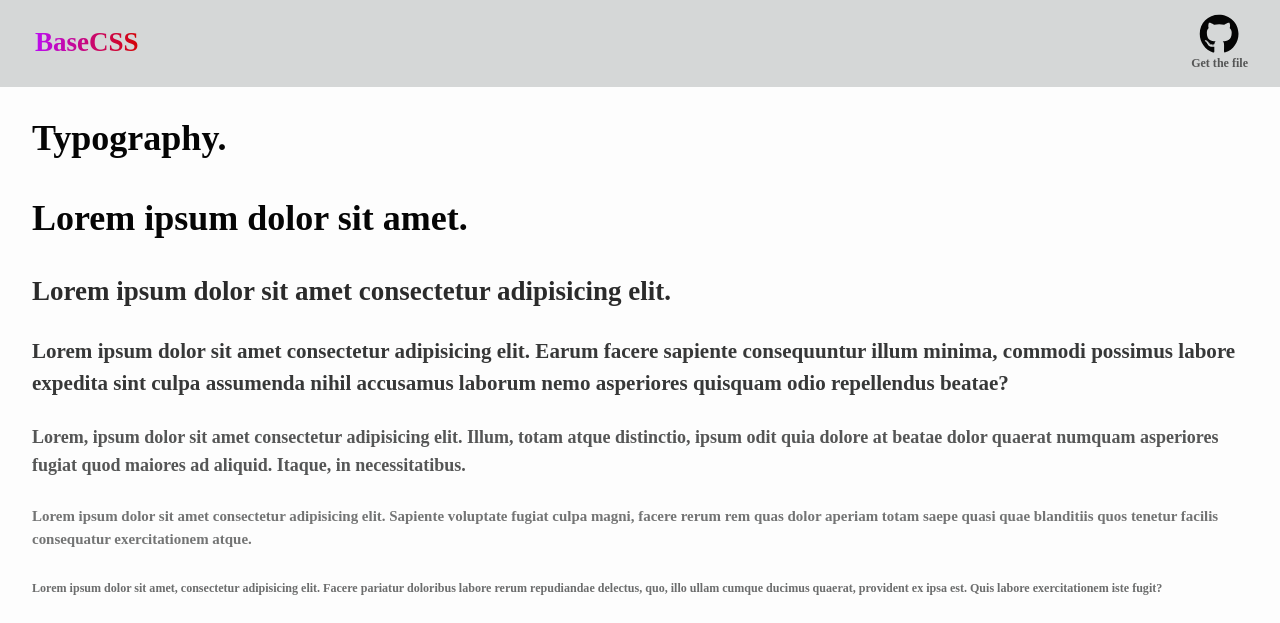
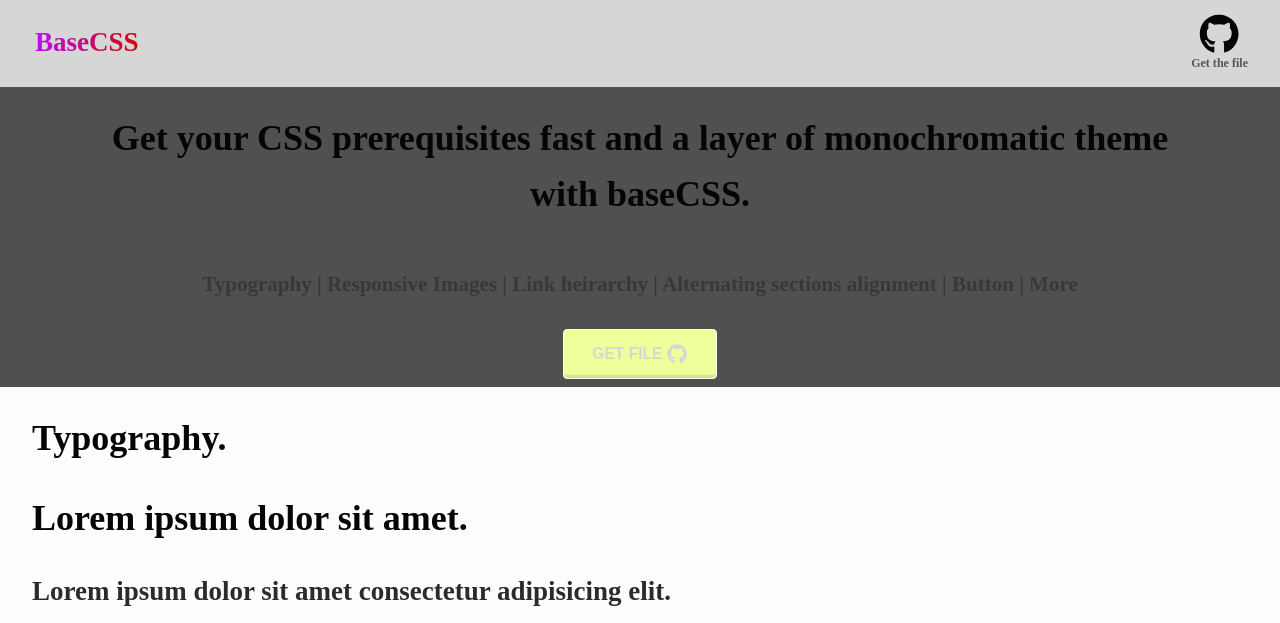
Before and after one commit to codechini/baseCSS, a plain HTML site: page index.html in a window 1280 px wide. Shown: the top 623 px of the page. Drawn offline with Linux system fonts and the light colour scheme.

Commit message:
about added

```diff
--- a/index.html
+++ b/index.html
@@ -39,7 +39,20 @@
       </li>
     </ul>
   </nav>
+  <div class="flex-center" style="flex-direction: column;background-color: rgb(80,80,80);">
+    <h1>Get your CSS prerequisites fast and a layer of monochromatic theme <br> with baseCSS.</h1>
+    <h3>Typography | Responsive Images | Link heirarchy | Alternating sections alignment | Button | More</h3>
+    <button style="background-color:var(--color1); color: var(--bg);display: flex;align-items: center;gap: 5px;">
+      <h3 style="color: var(--bg-container);margin: 0;">Get file</h3>
+      <svg xmlns="http://www.w3.org/2000/svg" height="20" width="20.25" viewBox="0 0 496 512"
+        style="color: var(--color1);"><!--!Font Awesome Free 6.5.1 by @fontawesome - https://fontawesome.com License - https://fontawesome.com/license/free Copyright 2024 Fonticons, Inc.-->
+        <path fill="var(--bg-container)"
+          d="M165.9 397.4c0 2-2.3 3.6-5.2 3.6-3.3 .3-5.6-1.3-5.6-3.6 0-2 2.3-3.6 5.2-3.6 3-.3 5.6 1.3 5.6 3.6zm-31.1-4.5c-.7 2 1.3 4.3 4.3 4.9 2.6 1 5.6 0 6.2-2s-1.3-4.3-4.3-5.2c-2.6-.7-5.5 .3-6.2 2.3zm44.2-1.7c-2.9 .7-4.9 2.6-4.6 4.9 .3 2 2.9 3.3 5.9 2.6 2.9-.7 4.9-2.6 4.6-4.6-.3-1.9-3-3.2-5.9-2.9zM244.8 8C106.1 8 0 113.3 0 252c0 110.9 69.8 205.8 169.5 239.2 12.8 2.3 17.3-5.6 17.3-12.1 0-6.2-.3-40.4-.3-61.4 0 0-70 15-84.7-29.8 0 0-11.4-29.1-27.8-36.6 0 0-22.9-15.7 1.6-15.4 0 0 24.9 2 38.6 25.8 21.9 38.6 58.6 27.5 72.9 20.9 2.3-16 8.8-27.1 16-33.7-55.9-6.2-112.3-14.3-112.3-110.5 0-27.5 7.6-41.3 23.6-58.9-2.6-6.5-11.1-33.3 2.6-67.9 20.9-6.5 69 27 69 27 20-5.6 41.5-8.5 62.8-8.5s42.8 2.9 62.8 8.5c0 0 48.1-33.6 69-27 13.7 34.7 5.2 61.4 2.6 67.9 16 17.7 25.8 31.5 25.8 58.9 0 96.5-58.9 104.2-114.8 110.5 9.2 7.9 17 22.9 17 46.4 0 33.7-.3 75.4-.3 83.6 0 6.5 4.6 14.4 17.3 12.1C428.2 457.8 496 362.9 496 252 496 113.3 383.5 8 244.8 8zM97.2 352.9c-1.3 1-1 3.3 .7 5.2 1.6 1.6 3.9 2.3 5.2 1 1.3-1 1-3.3-.7-5.2-1.6-1.6-3.9-2.3-5.2-1zm-10.8-8.1c-.7 1.3 .3 2.9 2.3 3.9 1.6 1 3.6 .7 4.3-.7 .7-1.3-.3-2.9-2.3-3.9-2-.6-3.6-.3-4.3 .7zm32.4 35.6c-1.6 1.3-1 4.3 1.3 6.2 2.3 2.3 5.2 2.6 6.5 1 1.3-1.3 .7-4.3-1.3-6.2-2.2-2.3-5.2-2.6-6.5-1zm-11.4-14.7c-1.6 1-1.6 3.6 0 5.9 1.6 2.3 4.3 3.3 5.6 2.3 1.6-1.3 1.6-3.9 0-6.2-1.4-2.3-4-3.3-5.6-2z" />
+      </svg>
+    </button>
+  </div>
   <main>
+
     <!-- ---------------------------Typography--------------------------- -->
     <h1>
       Typography.
```
Also changed, not shown: baseCSS_fav.svg (added).
